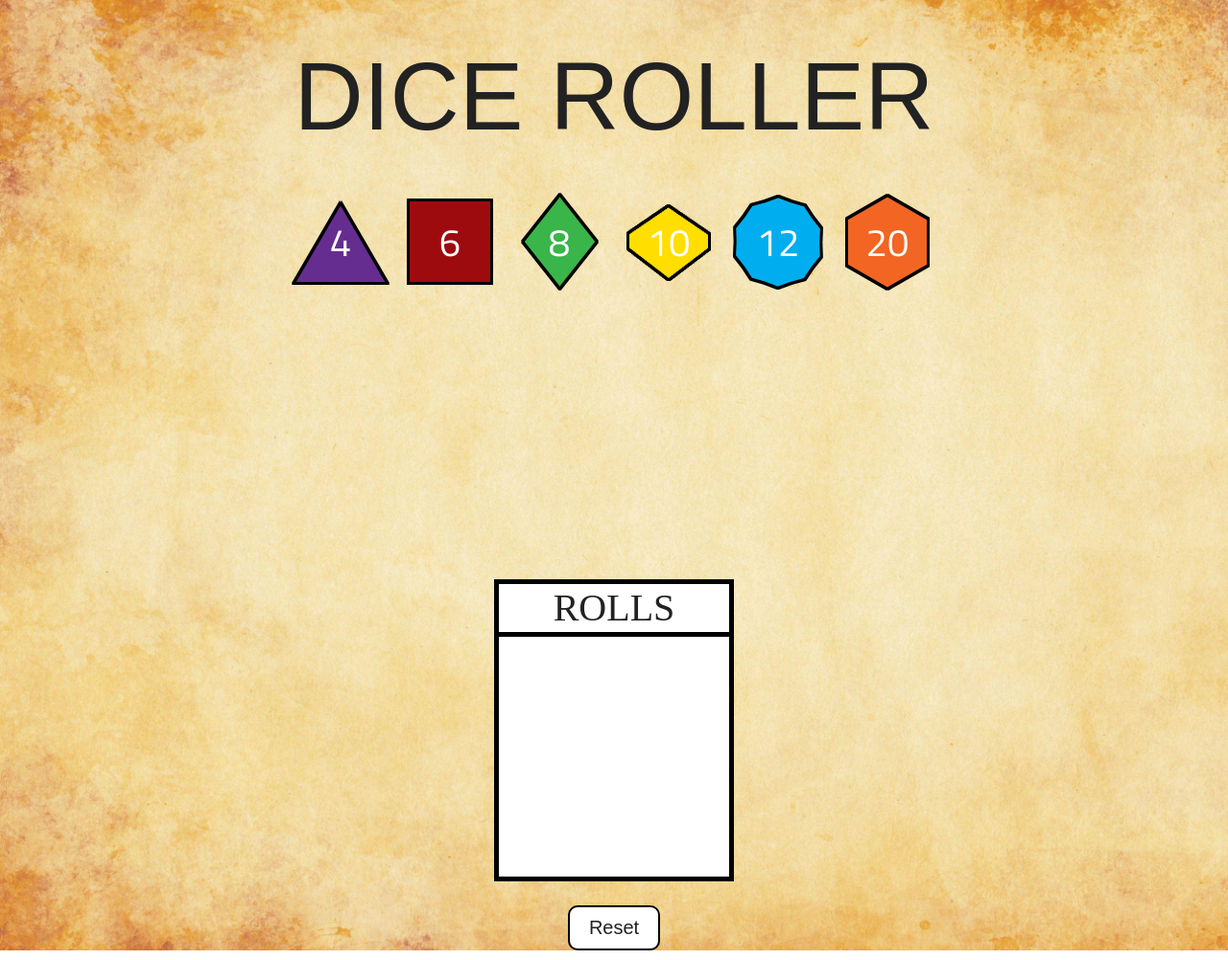
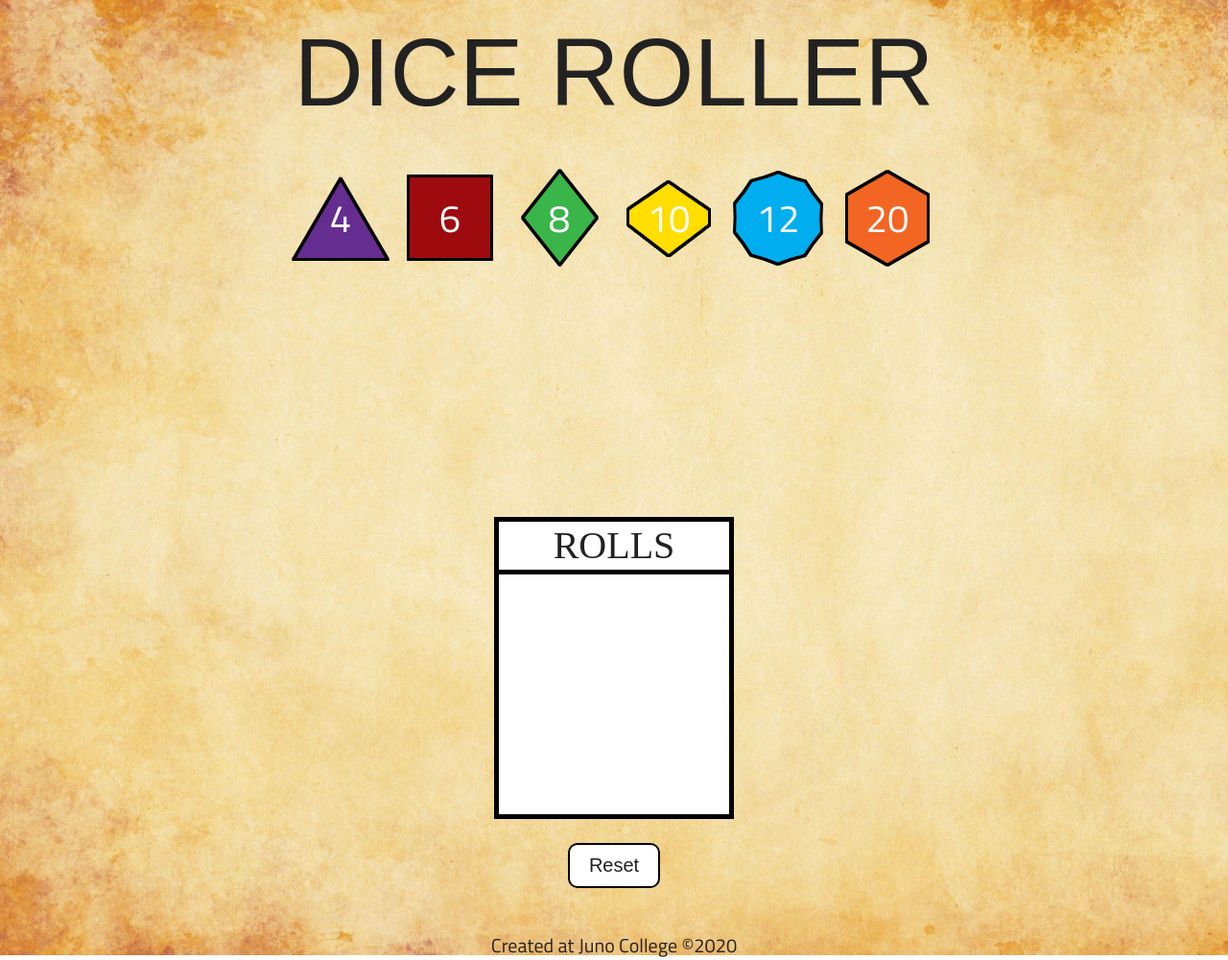
Before and after one commit to daleksandric/danilo-aleksandric-project-three, a plain HTML site: page index.html in a window 1280 px wide. Shown: the whole page at 96% size. Drawn offline with nearby package versions, Linux system fonts and the light colour scheme; a web font is replaced by a local one.

Commit message:
added footer and fixed padding on h1

```diff
--- a/index.html
+++ b/index.html
@@ -82,6 +82,9 @@
             </div>
         </div>
     </div>
+    <footer>
+        <p>Created at Juno College &#169;2020</p>
+    </footer>
 </body>
 <script src='https://code.jquery.com/jquery-3.2.1.min.js' integrity='sha256-hwg4gsxgFZhOsEEamdOYGBf13FyQuiTwlAQgxVSNgt4='crossorigin='anonymous'></script>
 <script src="app.js"></script>
--- a/styles/sass/styles.scss
+++ b/styles/sass/styles.scss
@@ -11,13 +11,16 @@ body {
     background-image: url(../assets/wp2021760.jpg);
     background-size: cover;
     background-repeat: no-repeat;
+    p {
+        font-family: 'Titillium Web', 'sans-serif';
+    }
 }
 
 h1 {
     font-family: 'Amaranth', sans-serif;
     text-transform: uppercase;
     font-size: 10rem;
-    padding: 50px 0;
+    padding: 25px 0 50px 0;
     display: table;
     margin: 0 auto;
 
@@ -59,7 +62,6 @@ button {
     text-align: center;
     p {
         color: white;
-        font-family: 'Titillium Web', sans-serif;
         font-size: 4rem;
         position: absolute;
         top: 50%;
@@ -71,7 +73,7 @@ button {
 #diceResult {
     position: relative;
     font-size: 8.5rem;
-    padding: 150px 0;
+    padding: 130px 0;
     margin: 0 auto;
     div, p {
         position: absolute;
@@ -80,7 +82,6 @@ button {
         transform: translate(-50%, -50%);
         p {
             color: white;
-            font-family: 'Titillium Web', sans-serif;
         }
     }
 }
@@ -104,7 +105,6 @@ button {
         padding: 10px;
         line-height: 23px;
         font-size: 1.8rem;
-        font-family: 'Titillium Web', 'sans-serif';
         p:nth-child(2n) {
             margin-bottom: 10px;
             border-bottom: 1px solid black;
@@ -121,6 +121,12 @@ button {
     &:hover {
         background: orange;
     }
+}
+
+footer {
+    padding-top: 50px;
+    text-align: center;
+    font-size: 2rem;
 }
 
 /*
```
Also changed, not shown: styles/styles.css.
